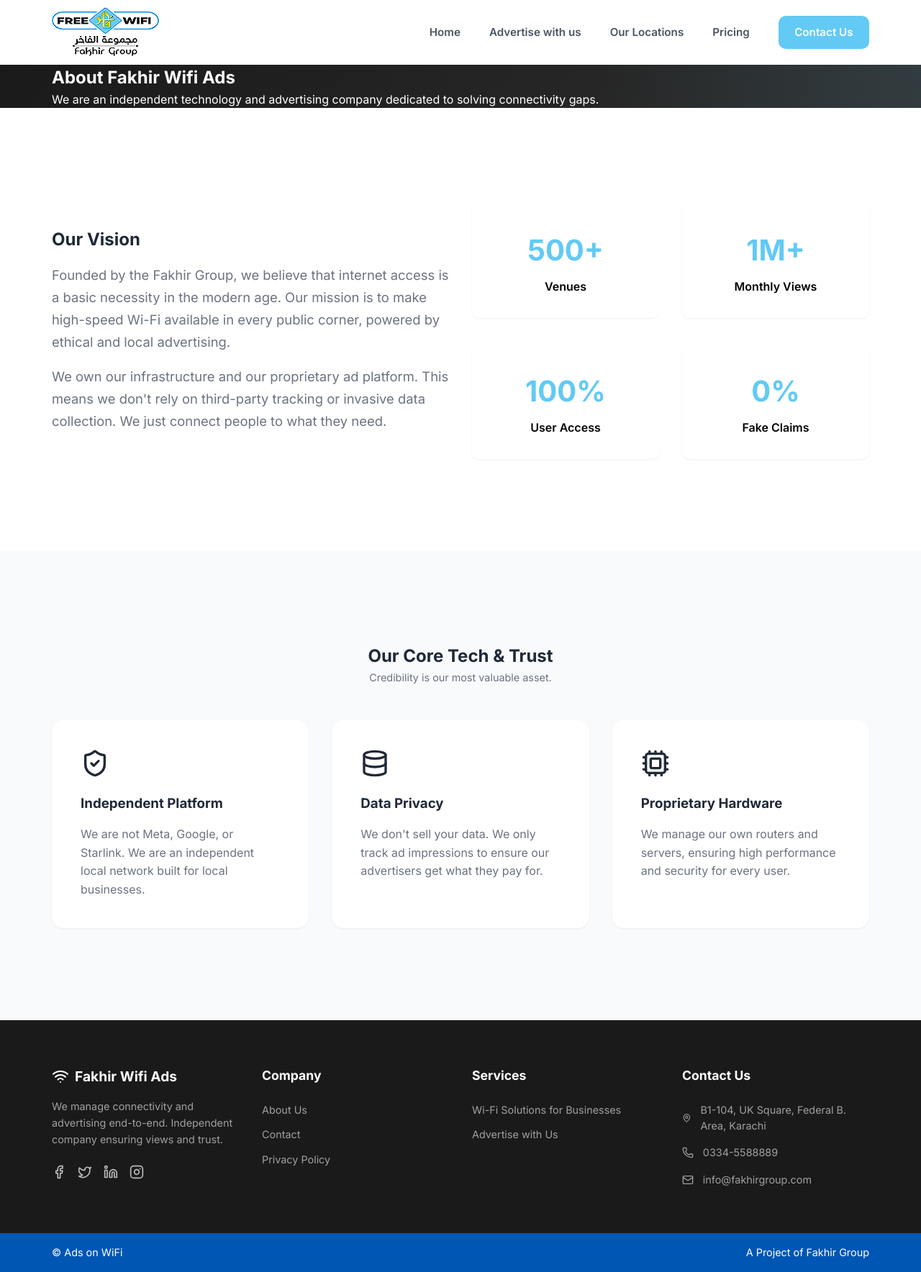
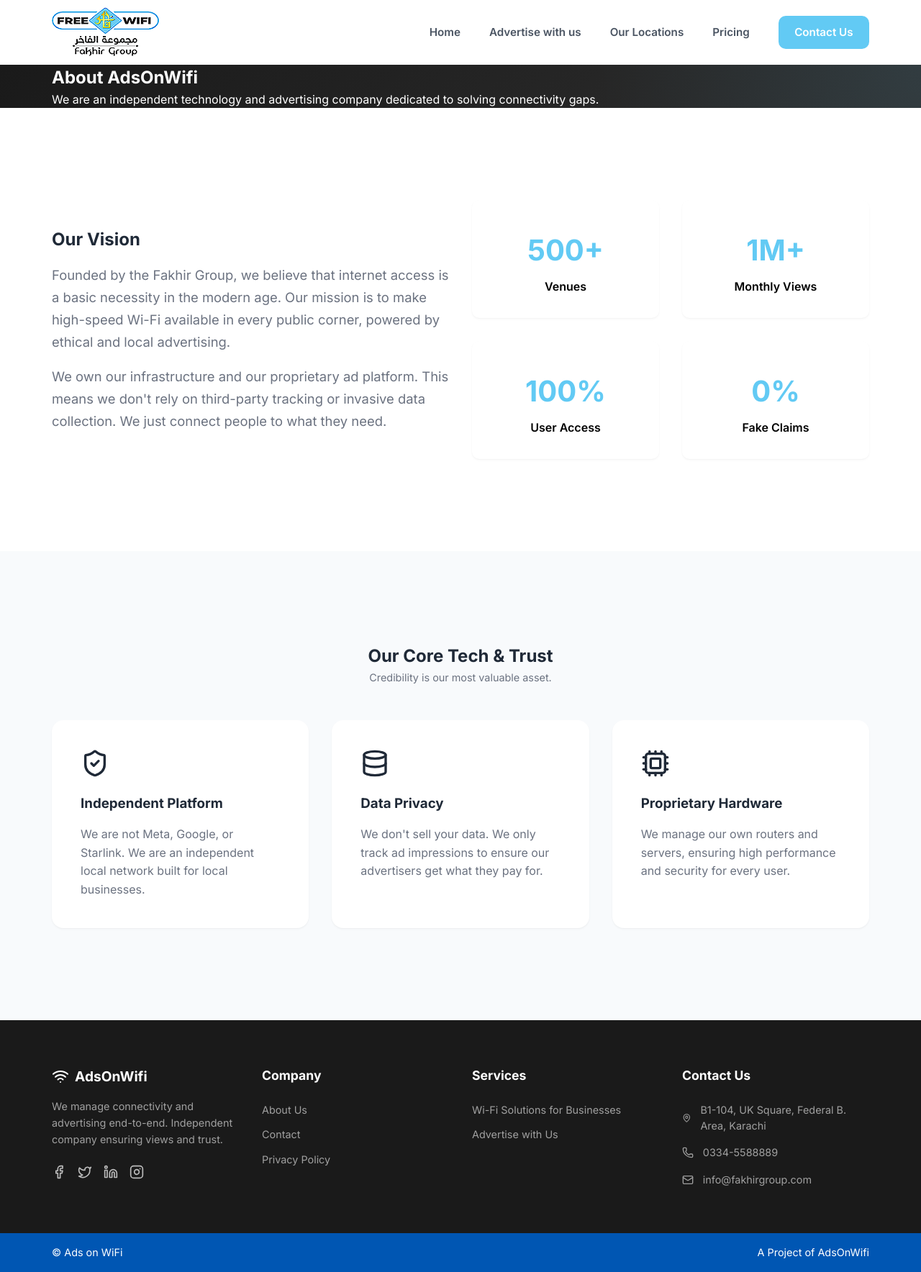
Before and after one commit to huzzy69/fg-free-wifi, a React (Vite) app: page /about in a window 1280 px wide. Shown: the whole page at 72% size. Built offline with nearby package versions, Linux system fonts and the light colour scheme.

Commit message:
Rebrand to AdsOnWifi and fix API config

```diff
--- a/src/api.ts
+++ b/src/api.ts
@@ -99,7 +99,7 @@
 
 // Site Configuration
 const initialConfig = {
-    companyName: 'Fakhir Group',
+    companyName: 'AdsOnWifi',
     logoUrl: '/logo.png',
     contactEmail: 'info@fakhirgroup.com',
     contactPhone: '0334-5588889',
@@ -132,16 +132,16 @@
     siteConfig: {
         async get() {
             await sleep(SLEEP_TIME);
-            const data = localStorage.getItem('siteConfig_v2');
+            const data = localStorage.getItem('siteConfig_v3');
             if (data === null) {
-                localStorage.setItem('siteConfig_v2', JSON.stringify(initialConfig));
+                localStorage.setItem('siteConfig_v3', JSON.stringify(initialConfig));
                 return initialConfig;
             }
 
             const parsed = JSON.parse(data);
             // Validation: if critical fields are missing (due to code updates), reset to initial
             if (!parsed.services || !parsed.heroStat1Value) {
-                localStorage.setItem('siteConfig_v2', JSON.stringify(initialConfig));
+                localStorage.setItem('siteConfig_v3', JSON.stringify(initialConfig));
                 return initialConfig;
             }
 
@@ -149,7 +149,7 @@
         },
         async update(config: any) {
             await sleep(SLEEP_TIME);
-            localStorage.setItem('siteConfig_v2', JSON.stringify(config));
+            localStorage.setItem('siteConfig_v3', JSON.stringify(config));
             return { success: true };
         }
     },
--- a/src/components/Footer.tsx
+++ b/src/components/Footer.tsx
@@ -14,7 +14,7 @@
                 <div className="footer-col">
                     <div className="footer-logo">
                         <Wifi className="logo-icon-sm" />
-                        <span>Fakhir Wifi Ads</span>
+                        <span>AdsOnWifi</span>
                     </div>
                     <p className="footer-desc">
                         We manage connectivity and advertising end-to-end. Independent company ensuring views and trust.
--- a/src/context/SiteConfigContext.tsx
+++ b/src/context/SiteConfigContext.tsx
@@ -37,7 +37,7 @@
 }
 
 const defaultConfig: SiteConfig = {
-    companyName: 'Fakhir Group',
+    companyName: 'AdsOnWifi',
     logoUrl: '/logo.png',
     contactEmail: 'info@fakhirgroup.com',
     contactPhone: '0334-5588889',
@@ -72,7 +72,7 @@
 export const SiteConfigProvider: React.FC<{ children: ReactNode }> = ({ children }) => {
     const [isLoading, setIsLoading] = useState(true);
     const [config, setConfig] = useState<SiteConfig>(() => {
-        const savedConfig = localStorage.getItem('siteConfig_v2');
+        const savedConfig = localStorage.getItem('siteConfig_v3');
         return savedConfig ? JSON.parse(savedConfig) : defaultConfig;
     });
 
--- a/src/pages/About.tsx
+++ b/src/pages/About.tsx
@@ -7,7 +7,7 @@
         <div className="about-page">
             <section className="hero-subpage bg-secondary text-white">
                 <div className="container">
-                    <h1>About Fakhir Wifi Ads</h1>
+                    <h1>About AdsOnWifi</h1>
                     <p>We are an independent technology and advertising company dedicated to solving connectivity gaps.</p>
                 </div>
             </section>
```
